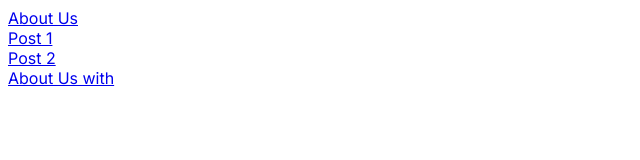
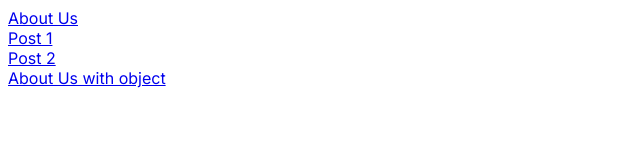
Before and after one commit to ahmetatick/nextjs-13, a Next.js app: page / in a window 1280 px wide. Shown: the top 160 px of the page, without its empty margins (0-640 px from the left). Built offline with nearby package versions, Linux system fonts and the light colour scheme.

Commit message:
may24-v4

```diff
--- a/app/page.js
+++ b/app/page.js
@@ -20,7 +20,7 @@ export default function Home() {
           },
         }}
       >
-        About Us with
+        About Us with object
       </Link>
     </div>
   );
```
